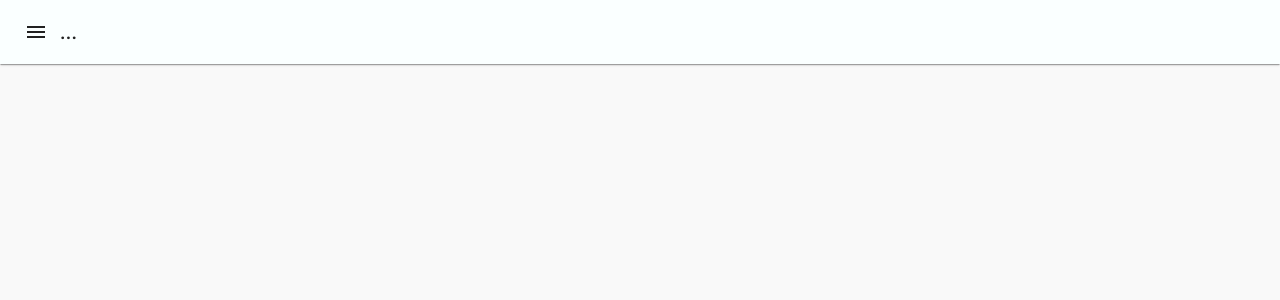
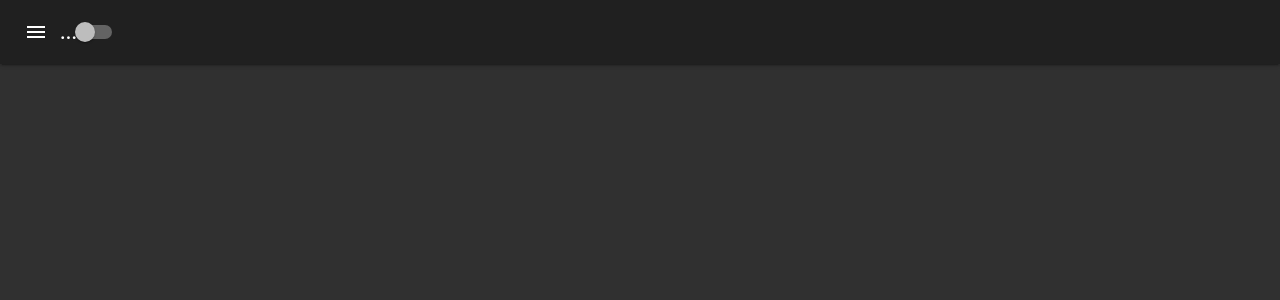
Before and after one commit to open-anthro-projects/furrystreet, a Next.js app: page /about in a window 1280 px wide. Shown: the top 300 px of the page. Built offline with nearby package versions, Linux system fonts and the light colour scheme.

Commit message:
base layout build with dark and light theme

```diff
--- a/package.json
+++ b/package.json
@@ -6,9 +6,9 @@
     "start": "next start"
   },
   "dependencies": {
-    "@material-ui/core": "^4.9.12",
+    "@material-ui/core": "^4.10.0",
     "@material-ui/icons": "^4.9.1",
-    "next": "^9.3.6",
+    "next": "^9.4.4",
     "react": "^16.13.1",
     "react-dom": "^16.13.1"
   }
--- a/src/components/base/AppLayout.js
+++ b/src/components/base/AppLayout.js
@@ -1,4 +1,4 @@
-import { AppBar } from '@material-ui/core'
+import { AppBar, formatMs } from '@material-ui/core'
 import { Toolbar } from '@material-ui/core'
 import IconButton from '@material-ui/core/IconButton';
 import CssBaseline from '@material-ui/core/CssBaseline';
@@ -7,8 +7,9 @@ import MenuIcon from '@material-ui/icons/Menu';
 import Link from '../nextjs/Link'
 import SwipeableDrawer from '@material-ui/core/SwipeableDrawer';
 import { makeStyles } from '@material-ui/core/styles';
-import { ThemeProvider } from '@material-ui/core/styles';
-import { DefaultTheme } from './DefaultTheme'
+
+
+import {Switch , FormControlLabel} from '@material-ui/core';
 
 const drawerWidth = 240;
 
@@ -18,6 +19,7 @@ const useStyles = makeStyles((theme) => ({
   },
   appBar: {
     zIndex: theme.zIndex.drawer + 1,
+    backgroundColor: theme.palette.primary.light,
   },
   drawer: {
     width: drawerWidth,
@@ -35,8 +37,9 @@ const useStyles = makeStyles((theme) => ({
   },
 }));
 
-  const AppLayout = ({ children }) => {
+  const AppLayout = ({ themeSwitch,children }) => {
     const classes = useStyles();
+
     const [state, setState] = React.useState({
       left: false,
     });
@@ -50,10 +53,10 @@ const useStyles = makeStyles((theme) => ({
     };
 
     return (
-      <ThemeProvider theme={DefaultTheme}>
+
       <div className={classes.root}>
       <CssBaseline/>
-      <AppBar position="fixed" className={classes.appBar} elevation={1}>
+      <AppBar position="fixed" className={classes.appBar} elevation={2} color="default">
         <Toolbar>
           <IconButton edge="start" color="inherit" aria-label="menu" onClick={toggleDrawer('left',!state['left'])}>
             <MenuIcon />
@@ -61,6 +64,7 @@ const useStyles = makeStyles((theme) => ({
           <Typography variant='h6'>
             ...
           </Typography>
+          <FormControlLabel control={<Switch onClick={themeSwitch}/>} />
         </Toolbar>
       </AppBar>
           <SwipeableDrawer
@@ -73,7 +77,7 @@ const useStyles = makeStyles((theme) => ({
               paper: classes.drawerPaper,
             }}
           >
-            <AppBar position="sticky" className={classes.appBar} elevation={1}>
+            <AppBar position="sticky" className={classes.appBar} elevation={2} color="default">
         <Toolbar>
           <IconButton edge="start" color="inherit" aria-label="menu" onClick={toggleDrawer('left',!state['left'])}>
             <MenuIcon />
@@ -86,7 +90,6 @@ const useStyles = makeStyles((theme) => ({
        </SwipeableDrawer>
         {children}
       </div>
-      </ThemeProvider>
     )};
 
   export default AppLayout;
--- a/src/components/base/DefaultTheme.js
+++ /dev/null
@@ -1,15 +0,0 @@
-import { createMuiTheme } from '@material-ui/core/styles';
-import blue from '@material-ui/core/colors/blue';
-
-export const DefaultTheme = createMuiTheme({
-  palette: {
-    primary: {
-        main: '#faffff',
-    },
-    secondary: blue,
-    background: {
-        default: '#f9f9f9',
-        paper: '#faffff',
-    }
-  },
-});
--- /dev/null
+++ b/src/components/base/Theme.js
@@ -0,0 +1,65 @@
+import { createMuiTheme } from '@material-ui/core/styles';
+import React, { useState } from 'react';
+import { dark } from '@material-ui/core/styles/createPalette';
+import { grey } from '@material-ui/core/colors';
+import { blue } from '@material-ui/core/colors';
+
+const lightTheme = {
+  palette: {
+    primary: {
+      light: '#faffff',
+      main: '#f9f9f9',
+      dark: '#f1f1f1',
+    },
+    secondary: blue,
+    background: {
+      paper: '#f9f9f9',
+    }
+  },
+};
+
+const dark2Theme = {
+  palette: {
+    primary:{
+      light: '#202020',
+      main: '#181818',
+      dark: '#0f0f0f',
+    },
+    secondary: blue,
+    background:{
+      paper: '#181818',
+    },
+    type: 'dark',
+    },
+};
+
+/*export const Theme = () => {
+  const [theme , setTheme] = useState(lightTheme)
+
+  const {palette: {type}} = theme;
+  const toggleDarkTheme = () => {
+    const updatedTheme = {
+      ...theme,
+      palette: {
+        ...theme.palette,
+        type: type === 'light' ? 'dark' : 'light'
+      }
+    }
+    setTheme(updatedTheme)
+  }
+  return [theme, toggleDarkTheme]
+}*/
+
+export const Theme = () => {
+  const [darkState, setDarkState] = useState(true);
+  const palletType = darkState ? dark2Theme.palette : lightTheme.palette;
+  const darkTheme = createMuiTheme({
+    palette: palletType,
+
+  });
+  const handleThemeChange = () => {
+    setDarkState(!darkState);
+  };
+
+  return [darkTheme, handleThemeChange]
+}
--- a/src/components/base/head.js
+++ b/src/components/base/head.js
@@ -1,12 +1,16 @@
 import React from 'react'
 import NextHead from 'next/head'
 import { string } from 'prop-types'
+import { Theme } from '../base/Theme'
 
 const defaultDescription = ''
 const defaultOGURL = ''
 const defaultOGImage = ''
 
-const Head = props => (
+const Head = (props) => {
+  const [theme, toggleDarkTheme] = Theme();
+
+  return (
   <NextHead>
     <meta charSet="UTF-8" />
     <title>{props.title || ''}</title>
@@ -15,6 +19,7 @@ const Head = props => (
       content={props.description || defaultDescription}
     />
     <meta name="viewport" content="width=device-width, initial-scale=1" />
+    <meta name="theme-color" content={theme.palette.primary.main} />
     <link rel="icon" sizes="192x192" href="/static/touch-icon.png" />
     <link rel="apple-touch-icon" href="/static/touch-icon.png" />
     <link rel="mask-icon" href="/static/favicon-mask.svg" color="#49B882" />
@@ -32,7 +37,7 @@ const Head = props => (
     <meta property="og:image:width" content="1200" />
     <meta property="og:image:height" content="630" />
   </NextHead>
-)
+)}
 
 Head.propTypes = {
   title: string,
--- a/src/pages/_app.js
+++ b/src/pages/_app.js
@@ -1,15 +1,67 @@
 import React from 'react';
 import App from 'next/app';
 import AppLayout from '../components/base/AppLayout';
+import PropTypes from 'prop-types';
+import { Theme } from '../components/base/Theme'
+import { ThemeProvider } from '@material-ui/core/styles';
 
-class MyApp extends App {
-  render() {
-    const { Component, pageProps } = this.props;
+export default function MyApp(props) {
+  const [theme, toggleDarkTheme] = Theme();
+  const { Component, pageProps} = props;
+
+
+  React.useEffect(() => {
+    // Remove the server-side injected CSS.
+    const jssStyles = document.querySelector('#jss-server-side');
+    if (jssStyles) {
+      jssStyles.parentElement.removeChild(jssStyles);
+    }
+  }, []);
+
+
     return (
-        <AppLayout>
-            <Component {...pageProps} />
-        </AppLayout>);
-  }
+      <ThemeProvider theme={theme}>
+        <AppLayout themeSwitch={toggleDarkTheme}>
+            <Component {...pageProps}/>
+        </AppLayout>
+        </ThemeProvider>);
+
 }
 
-export default MyApp;
+MyApp.propTypes = {
+  Component: PropTypes.elementType.isRequired,
+  pageProps: PropTypes.object.isRequired,
+};
+
+/*export default MyApp;
+
+export default function MyApp(props) {
+  const { Component, pageProps } = props;
+
+  React.useEffect(() => {
+    // Remove the server-side injected CSS.
+    const jssStyles = document.querySelector('#jss-server-side');
+    if (jssStyles) {
+      jssStyles.parentElement.removeChild(jssStyles);
+    }
+  }, []);
+
+  return (
+    <React.Fragment>
+      <Head>
+        <title>My page</title>
+        <meta name="viewport" content="minimum-scale=1, initial-scale=1, width=device-width" />
+      </Head>
+      <ThemeProvider theme={theme}>
+        {/* CssBaseline kickstart an elegant, consistent, and simple baseline to build upon. *//*}
+        <CssBaseline />
+        <Component {...pageProps} />
+      </ThemeProvider>
+    </React.Fragment>
+  );
+}
+
+MyApp.propTypes = {
+  Component: PropTypes.elementType.isRequired,
+  pageProps: PropTypes.object.isRequired,
+};*/
--- a/src/pages/_document.js
+++ b/src/pages/_document.js
@@ -1,19 +1,13 @@
 import React from 'react';
 import Document, { Html, Head, Main, NextScript } from 'next/document';
 import { ServerStyleSheets } from '@material-ui/core/styles';
-import { DefaultTheme } from '../components/base/DefaultTheme';
+
 
 export default class MyDocument extends Document {
   render() {
     return (
       <Html lang="en">
         <Head>
-          {/* PWA primary color */}
-          <meta name="theme-color" content={DefaultTheme.palette.primary.main} />
-          <link
-            rel="stylesheet"
-            href="https://fonts.googleapis.com/css?family=Roboto:300,400,500,700&display=swap"
-          />
         </Head>
         <body>
           <Main />
```
Also changed, not shown: src/pages/index.js (+32 -16 lines), 2 other files (tests, documents, lock files or other folders).
